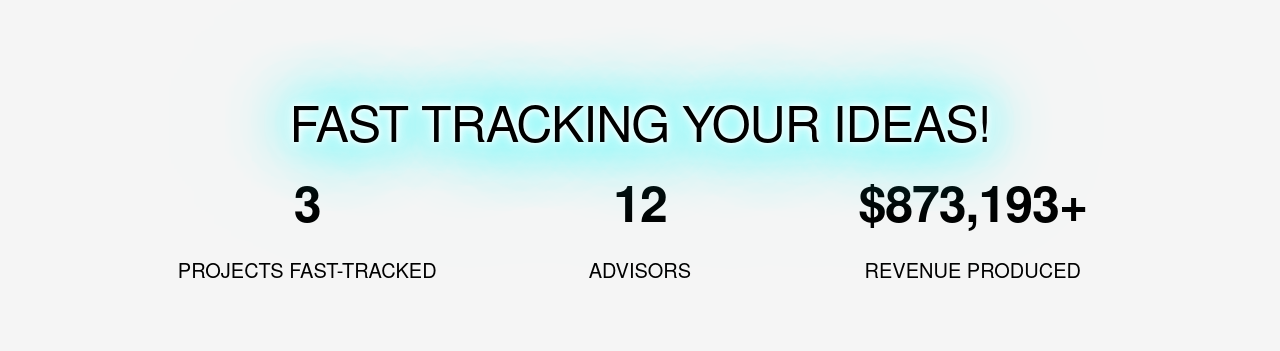
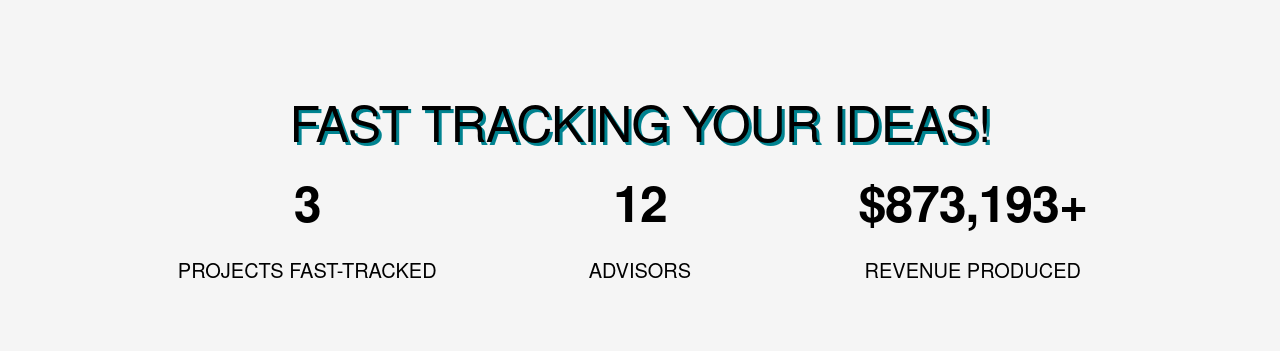
Before and after one commit to Mille2mt/frdaccel, a React app: page / in a window 1280 px wide. Shown: the part 809-1160 px from the top of the page. Built offline with nearby package versions, Linux system fonts and the light colour scheme.

```diff
--- a/src/styles/css/styles.css
+++ b/src/styles/css/styles.css
@@ -141,6 +141,7 @@
 
 .title {
     padding-top: 10rem;
+    text-shadow: 3px 3px rgb(0, 131, 144);
 }
 
 .header {
@@ -148,7 +149,7 @@
     padding-bottom: 2rem;
 }
 
-.neonDark {
+/* .neonDark {
     color: #000;
     text-shadow:
       0 0 5px #fff,
@@ -159,7 +160,7 @@
       0 0 90px #0ff,
       0 0 100px #0ff,
       0 0 150px #0ff;
-}
+} */
 
 h2.number {
     font-size: 5rem;
```
